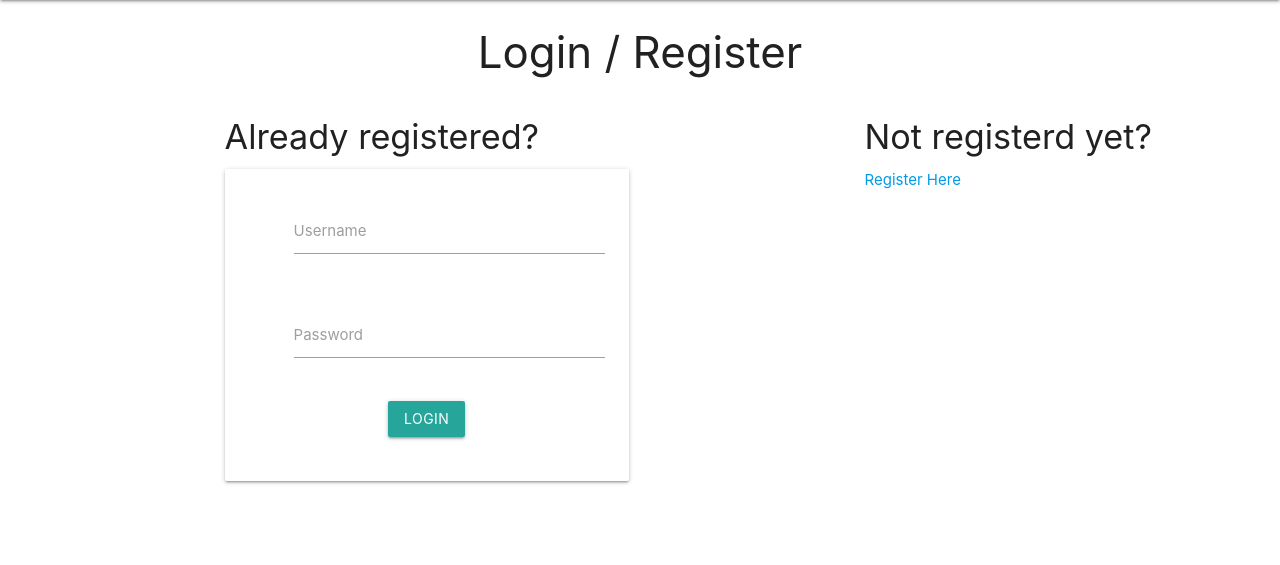
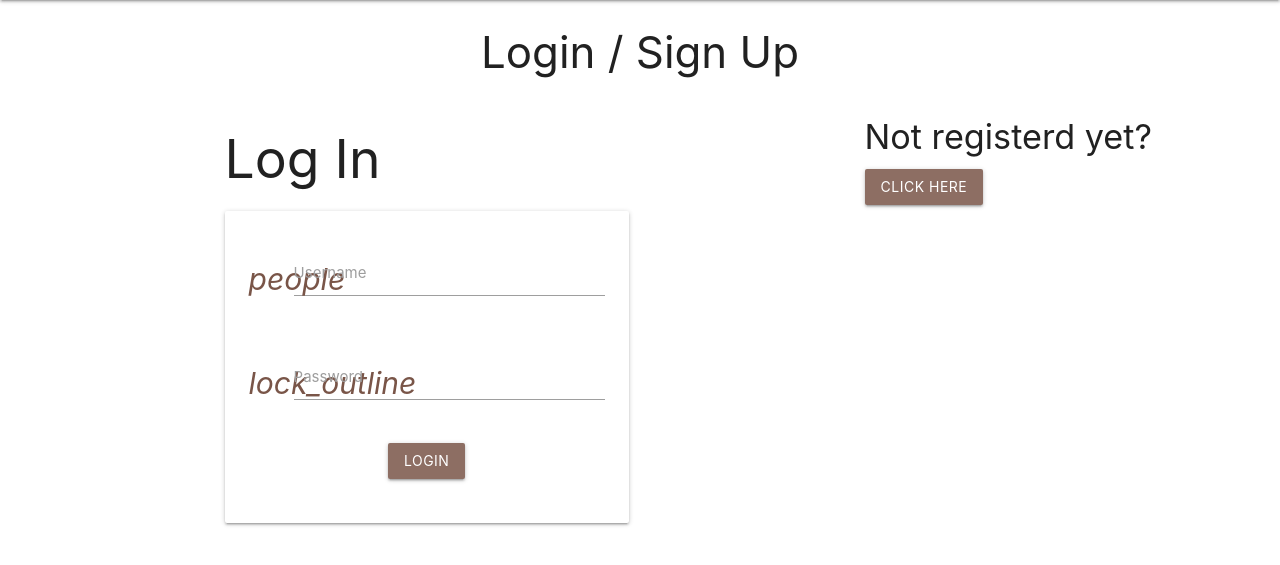
Before and after one commit to Code-Institute-Submissions/sami-sinnari-MilestoneProject3, a Flask app: page /login in a window 1280 px wide. Shown: the part 64-629 px from the top of the page. Run offline with Flask 2, Linux system fonts and the light colour scheme; some libraries are stand-ins or nearby versions.

Commit message:
Login/Signup functionality completed - user will be redirected to Profile now

```diff
--- a/app.py
+++ b/app.py
@@ -75,6 +75,7 @@ def login():
                     existing_user["password"], request.form.get("password")):
                 session["user"] = request.form.get("username").lower()
                 flash("Welcome, {}".format(request.form.get("username")))
+                return redirect( url_for("profile", username=session["user"]))
             else:
                 flash("Incorrect Username and/or Password")
                 return redirect(url_for("login"))
@@ -83,7 +84,7 @@ def login():
             flash("Incorrect Username and/or Password ")
             return redirect(url_for("login"))
 
-    return render_template("login.html")
+    return render_template("/login.html")
 
 #### Logout ####
 
--- a/templates/login.html
+++ b/templates/login.html
@@ -1,20 +1,18 @@
 {% extends "base.html" %}
 {% block content %}
 
-<h3 class="center-align">Login / Register</h3>
+<h3 class="center-align">Login / Sign Up</h3>
 
 <div class="row">
 
     <!-- Login Form -->
 
-    <form class="col s6 m4 offset-m2" method="POST" action="{{ url_for('login') }}">
-
-        <h4>Already registered?</h4>
-
+    <form class="col m4 s12 offset-m2" method="POST" action="{{ url_for('login') }}">
+        <h2> Log In </h2>
         <div class="card-panel">
             <div class="row">
                 <div class="input-field col s12">
-                    <i class="material-icons prefix"></i>
+                    <i class="material-icons prefix brown-text"> people</i>
                     <input id="username" name="username" type="text" minlength="5" maxlength="15"
                         pattern="^[a-zA-Z0-9]{5,15}$" class="validate" required>
                     <label for="username">Username</label>
@@ -22,24 +20,24 @@
             </div>
             <div class="row">
                 <div class="input-field col s12">
-                    <i class="material-icons prefix"></i>
+                    <i class="material-icons prefix brown-text">lock_outline</i>
                     <input id="password" name="password" type="password" minlength="5" maxlength="15"
-                        pattern="^[a-zA-Z0-9]{5,15}$" class="validate" required>
+                        pattern="^[a-zA-Z0-9]{5,20}$" class="validate" required>
                     <label for="password">Password</label>
                 </div>
             </div>
             <div class="row center-align">
-                <button class="btn" type="submit" name="action">Login
+                <button class="btn brown lighten-1" type="submit" name="action">Login
                 </button>
             </div>
         </div>
     </form>
 
-    <div class="col s6 m4 offset-m2">
-
-        <h4> Not registerd yet? </h4>
-        <a href="{{ url_for('register') }}">Register Here</a>
-
+    <div class="row">
+        <div class="col m4 s12 offset-m2">
+            <h4> Not registerd yet? </h4>
+            <a href="{{ url_for('register') }}" class="btn brown lighten-1 ">Click Here</a>
+        </div>
     </div>
 
 
```
Also changed, not shown: templates/register.html (+12 -3 lines).
